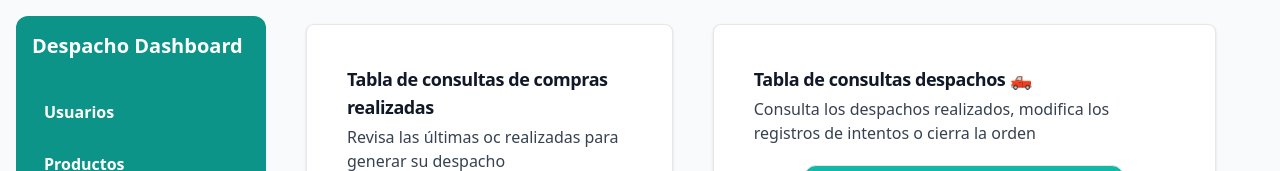
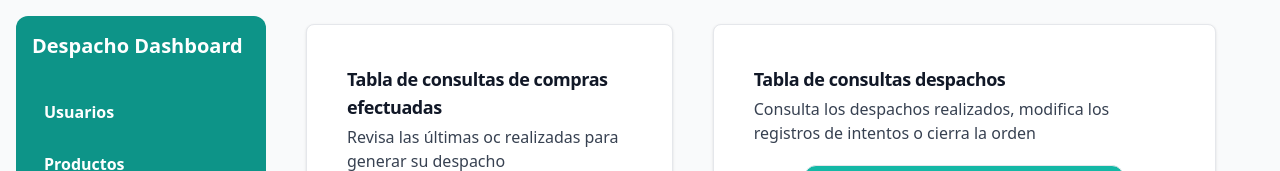
Before and after one commit to strinbur/DevOps-proyecto-semestral, a React (Vite) app in the folder front_despacho/: page / in a window 1280 px wide. Shown: the top 171 px of the page. Built offline with nearby package versions, Linux system fonts and the light colour scheme.

Commit message:
cambio front

```diff
--- a/front_despacho/src/componentes/CrudAdmin/PruebaCards.jsx
+++ b/front_despacho/src/componentes/CrudAdmin/PruebaCards.jsx
@@ -11,7 +11,7 @@ export const PruebaCards = () => {
     <section>
       <div className="flex justify-center">
         <CardComponent
-          title="Tabla de consultas de compras realizadas"
+          title="Tabla de consultas de compras efectuadas"
           description="Revisa las últimas oc realizadas para generar su despacho"
           buttonText="Consultar"
           onClick={() => {
@@ -20,7 +20,7 @@ export const PruebaCards = () => {
           }}
         />
         <CardComponent
-          title="Tabla de consultas despachos 🛻"
+          title="Tabla de consultas despachos"
           description="Consulta los despachos realizados, modifica los registros de intentos o cierra la orden"
           buttonText="Consultar"
           onClick={() => {
```
